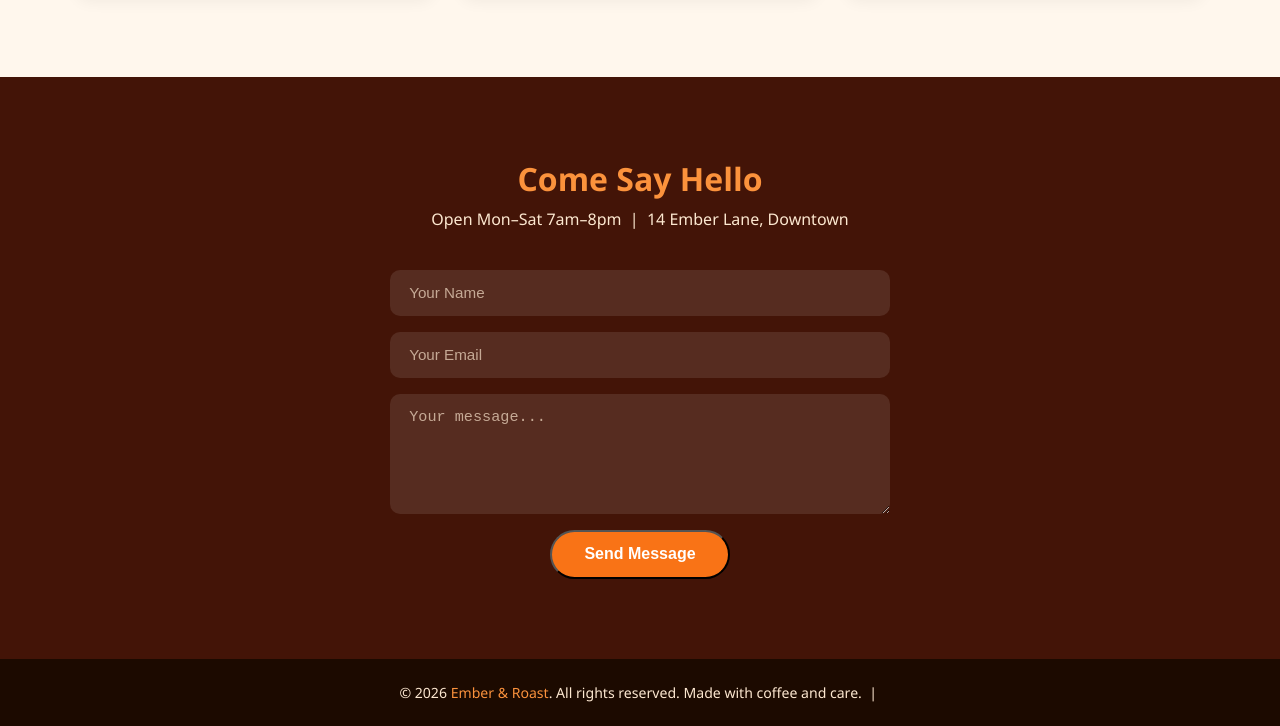
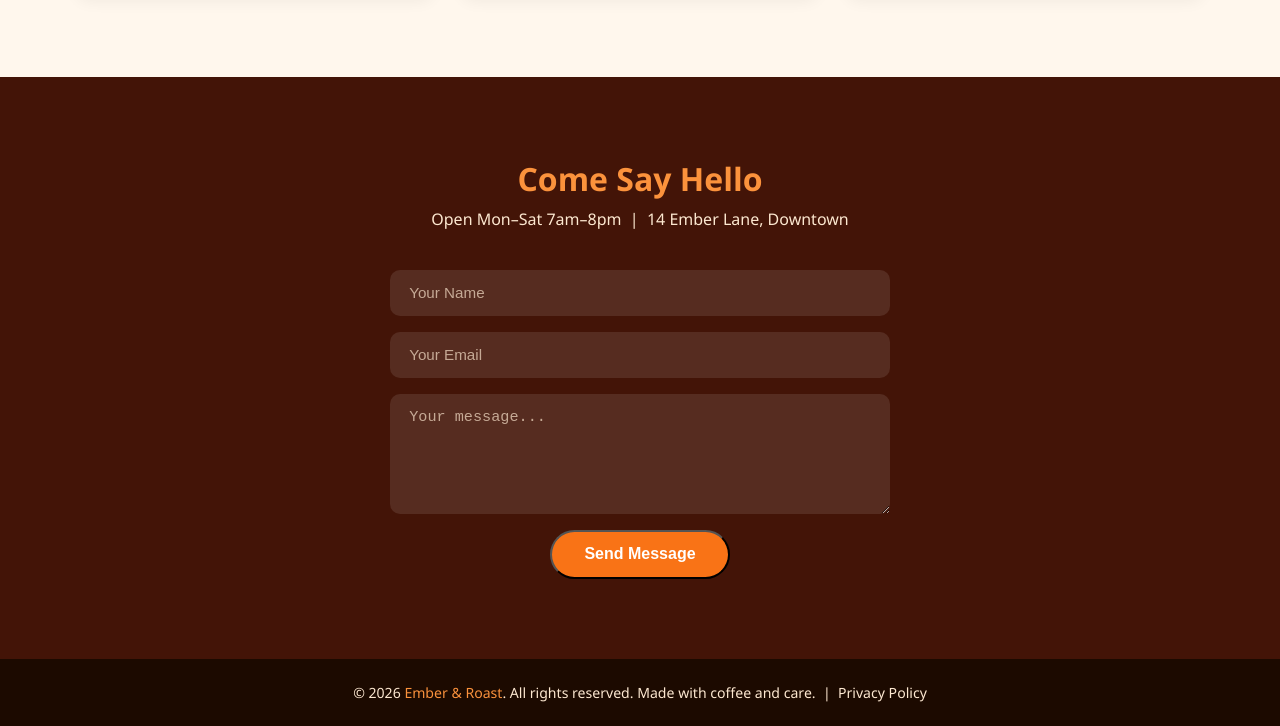
Before and after one commit to vish-n-u-k/orange-theme, a plain HTML site: page index.html in a window 1280 px wide. Shown: the part 2775-3501 px from the top of the page. Drawn offline with Linux system fonts and the light colour scheme.

Commit message:
fix(seo): Privacy policy page exists

```diff
--- a/index.html
+++ b/index.html
@@ -600,7 +600,7 @@
 
   <!-- FOOTER -->
   <footer>
-    &copy; 2026 <span>Ember &amp; Roast</span>. All rights reserved. Made with coffee and care. &nbsp;|&nbsp;
+    &copy; 2026 <span>Ember &amp; Roast</span>. All rights reserved. Made with coffee and care. &nbsp;|&nbsp; <a href="/privacy-policy.html">Privacy Policy</a>
   </footer>
 
 </body>
```
